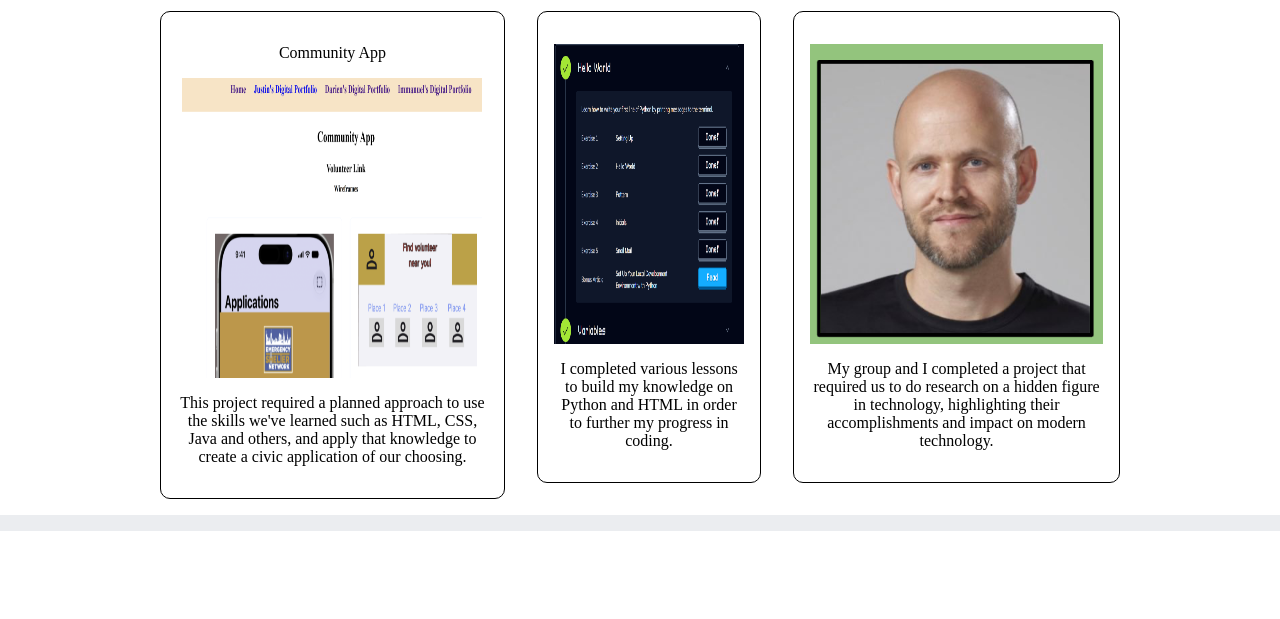
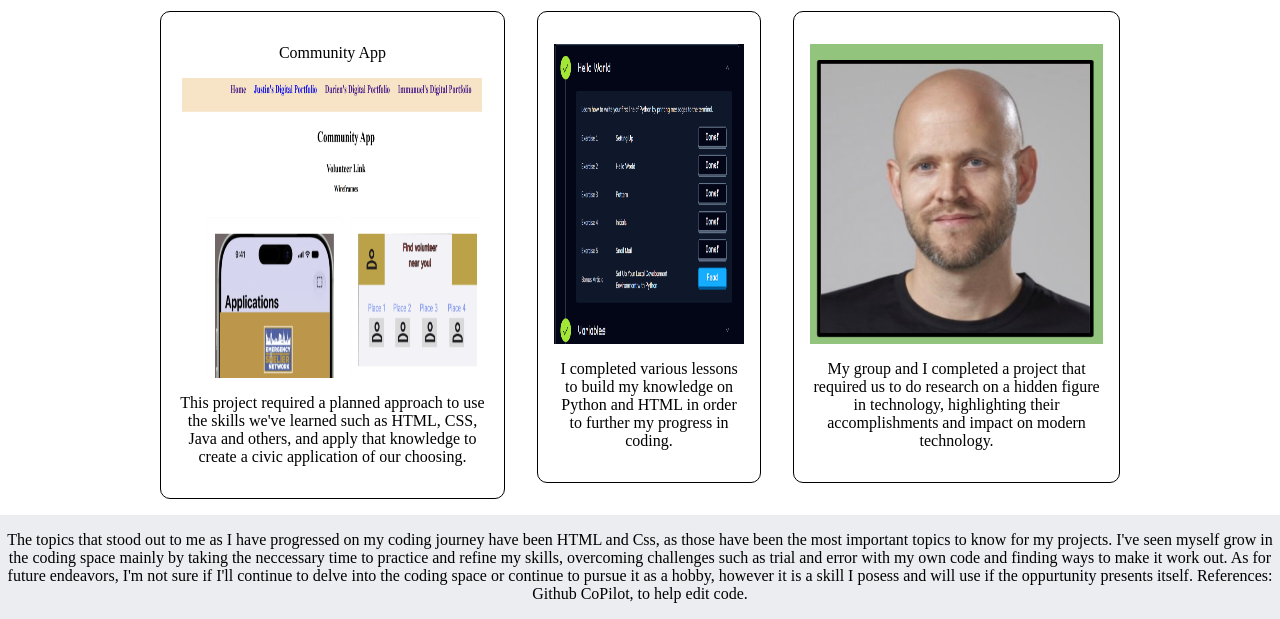
Before and after one commit to ImmanuelH19/ImmanuelH19.GithubIO, a plain HTML site: page index.html in a window 1280 px wide. Shown: the part 394-1013 px from the top of the page. Before the commit the page ends 925 px from the top, so only its background shows below. Drawn offline with Linux system fonts and the light colour scheme.

Commit message:
Revise index.html for portfolio content and layout
Updated the index.html file with new content and structure for Immanuel's Portfolio, including project descriptions and footer information.

```diff
--- a/index.html
+++ b/index.html
@@ -121,7 +121,13 @@
                 <div class="col" style="background-color:#ebedf0; text-align: center;">
                     <footer>
                         <p>
+                            The topics that stood out to me as I have progressed on my coding journey have been HTML and Css, as those have been the most important topics to know for my projects.
 
+                            I've seen myself grow in the coding space mainly by taking the neccessary time to practice and refine my skills, overcoming challenges such as trial and error with my own code and finding ways to make it work out.
+
+                            As for future endeavors, I'm not sure if I'll continue to delve into the coding space or continue to pursue it as a hobby, however it is a skill I posess and will use if the oppurtunity presents itself.
+
+                            References: Github CoPilot, to help edit code.
                         </p>
                     </footer>
                 </div>
```
